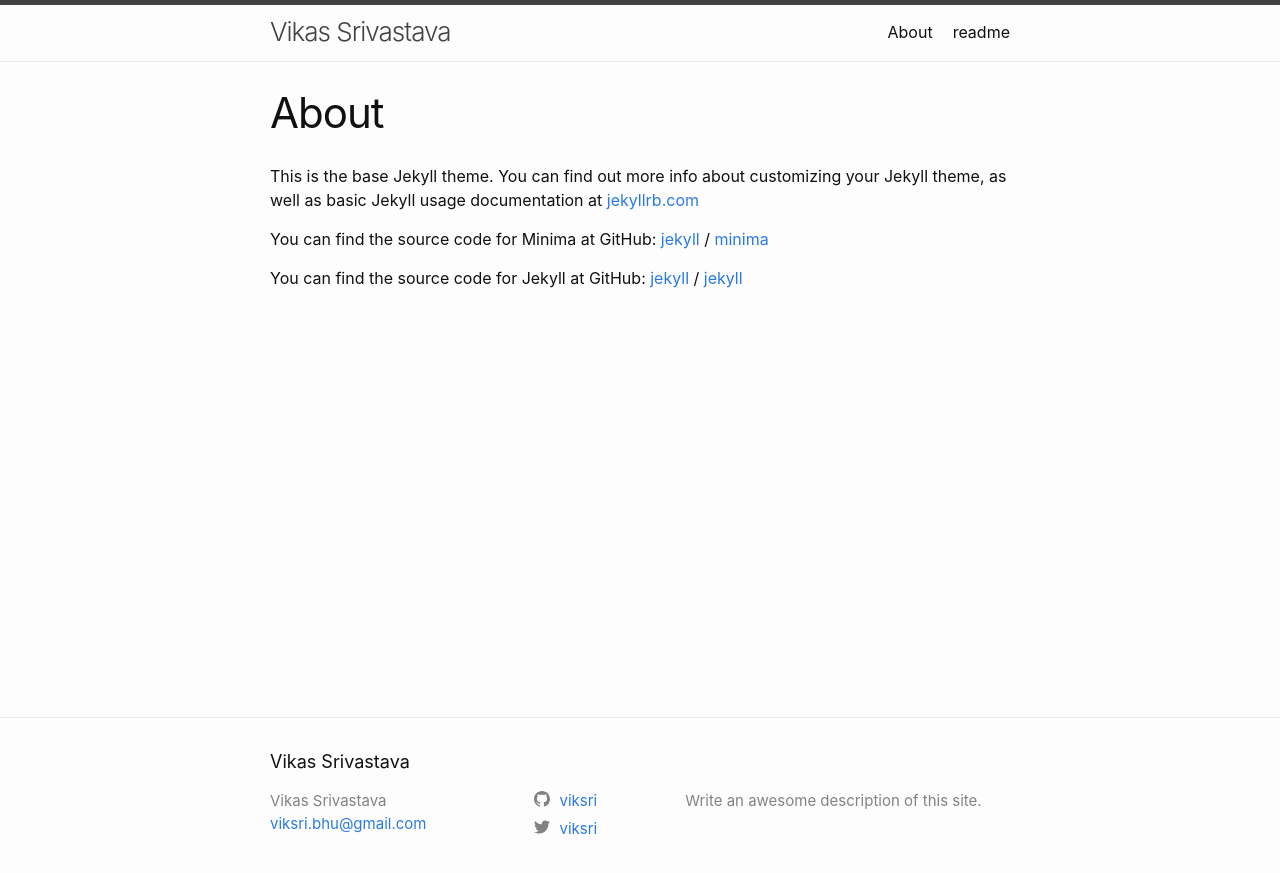
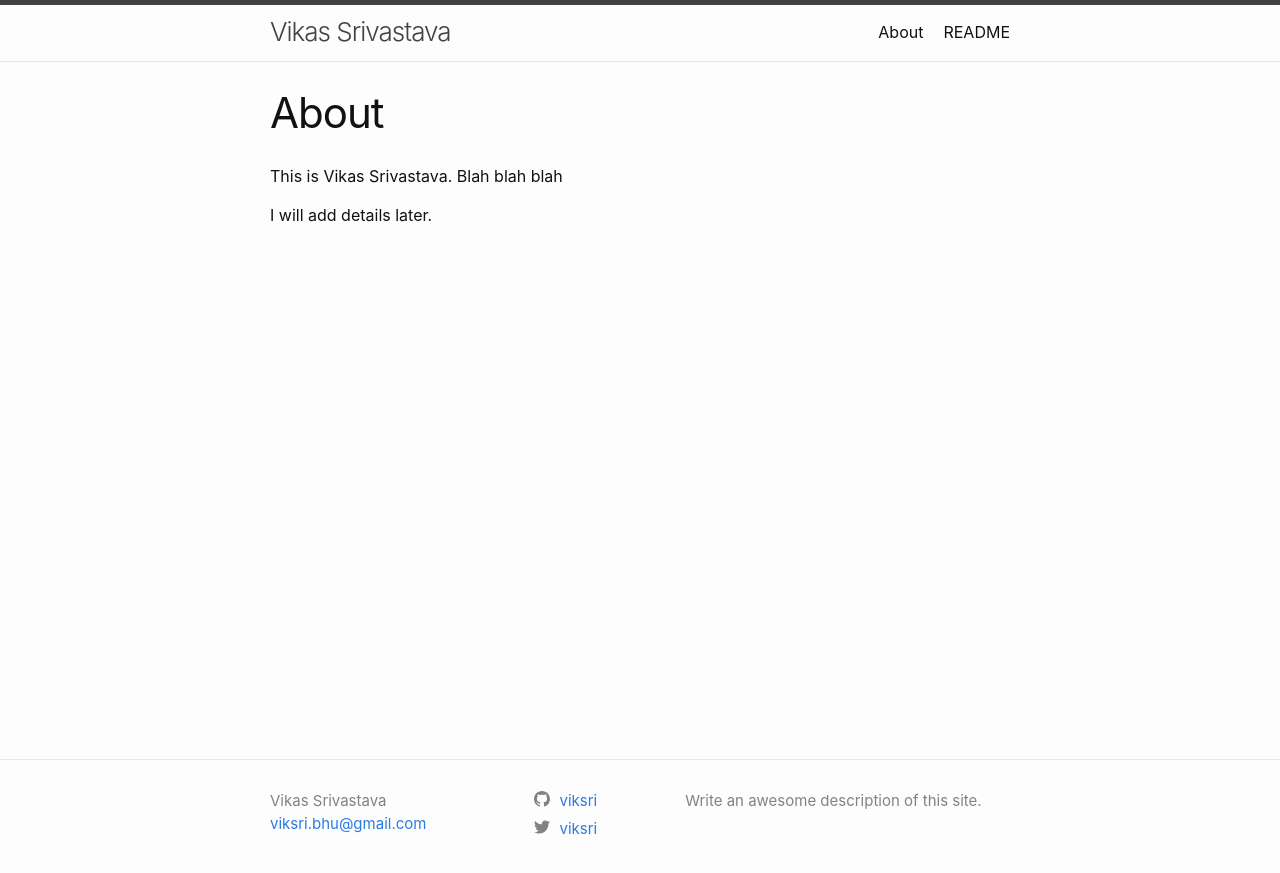
Before and after one commit to viksri/viksri.github.io, a Jekyll site: the page built from about.md, in a window 1280 px wide. Shown: the top 873 px of the page. Built offline with Jekyll 4.4.1, drawn with Linux system fonts in a browser that asks for light colours.

```diff
--- a/_includes/footer.html
+++ b/_includes/footer.html
@@ -2,8 +2,6 @@
   <data class="u-url" href="{{ "/" | relative_url }}"></data>
 
   <div class="wrapper">
-
-    <h2 class="footer-heading">{{ site.title | escape }}</h2>
 
     <div class="footer-col-wrapper">
       <div class="footer-col footer-col-1">
--- a/about.md
+++ b/about.md
@@ -4,15 +4,6 @@ title: About
 permalink: /about/
 ---
 
-This is the base Jekyll theme. You can find out more info about customizing your Jekyll theme, as well as basic Jekyll usage documentation at [jekyllrb.com](https://jekyllrb.com/)
+This is Vikas Srivastava. Blah blah blah
 
-You can find the source code for Minima at GitHub:
-[jekyll][jekyll-organization] /
-[minima](https://github.com/jekyll/minima)
-
-You can find the source code for Jekyll at GitHub:
-[jekyll][jekyll-organization] /
-[jekyll](https://github.com/jekyll/jekyll)
-
-
-[jekyll-organization]: https://github.com/jekyll
+I will add details later.
```
Also changed, not shown: _posts/2022-12-17-start.md (renamed from _posts/2022-12-17-start.markdown, +3 -3 lines), _posts/2022-12-17-welcome-to-jekyll.markdown (deleted, +0 -25 lines), README.md, 1 other file.
